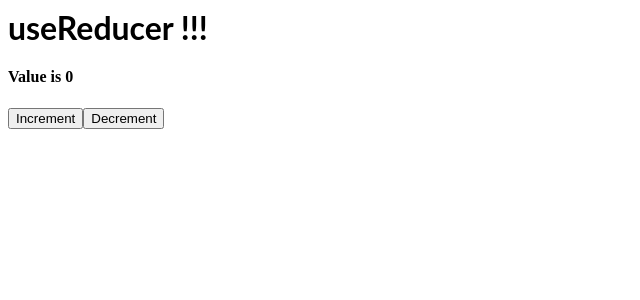
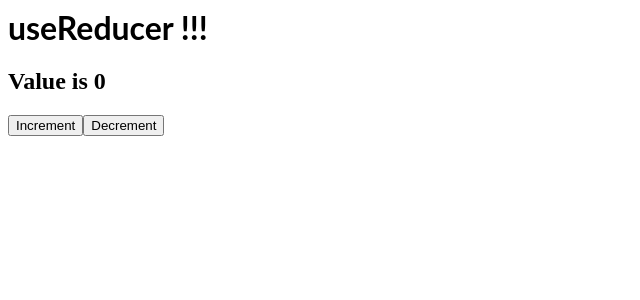
Before and after one commit to ShakibAhmed007/react-dev-useReducer, a React (Create React App) app: page / in a window 1280 px wide. Shown: the top 300 px of the page, without its empty margins (0-640 px from the left). Built offline with nearby package versions, Linux system fonts and the light colour scheme.

Commit message:
1 file modified

```diff
--- a/src/Counter.js
+++ b/src/Counter.js
@@ -17,7 +17,7 @@ const Counter = () => {
   let value = 0;
   return (
     <div>
-      <h4> Value is {count}</h4>
+      <h2> Value is {count}</h2>
       <button type="button" onClick={() => dispatch('increment')}>
         Increment
       </button>
```
